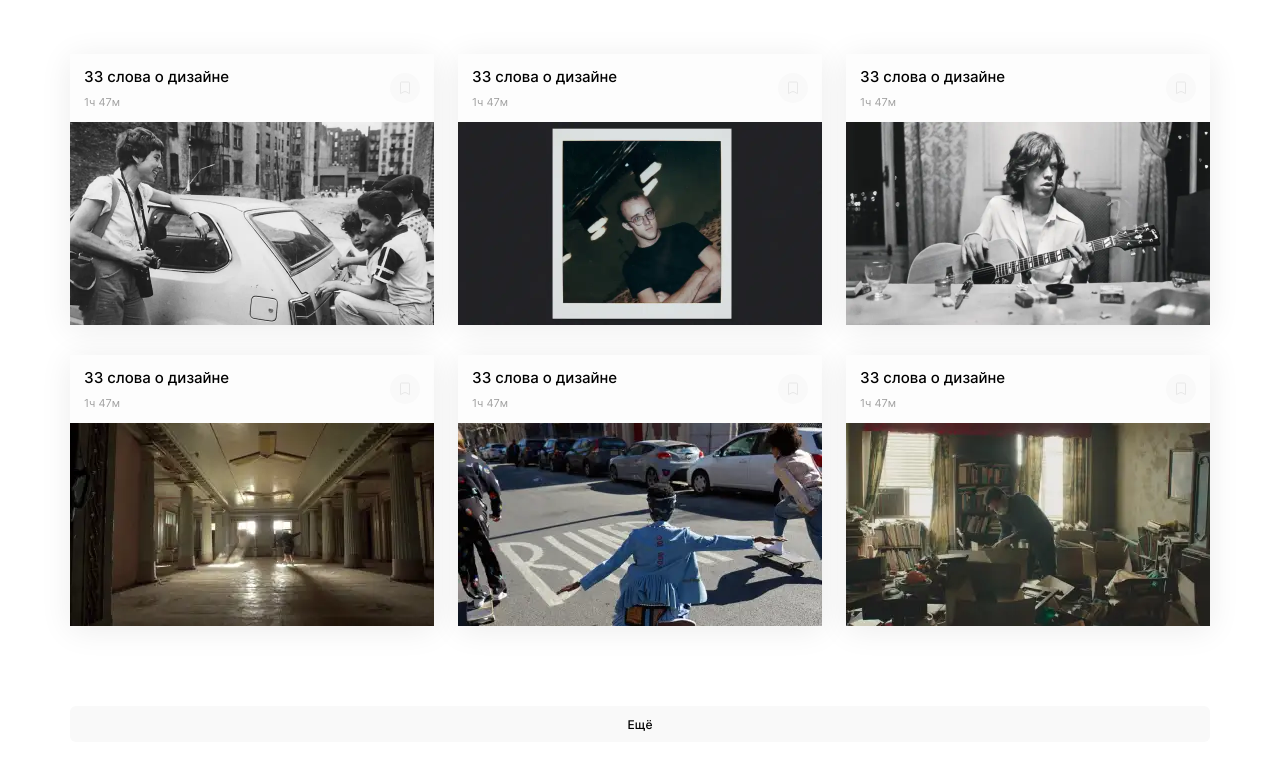
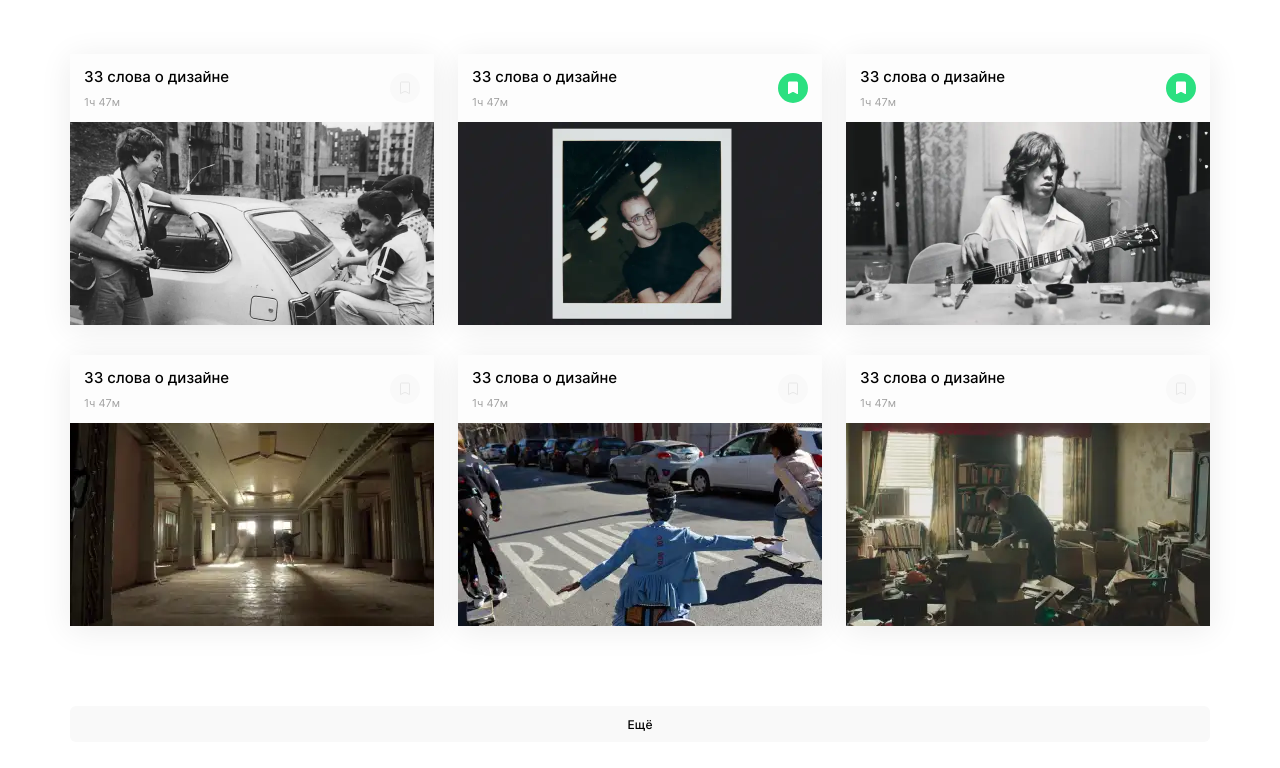
Before and after one commit to JekaEvgeniy/movies-explorer-frontend, a React (Create React App) app: page /movies in a window 1280 px wide. Shown: the top 768 px of the page. Built offline with nearby package versions, Linux system fonts and the light colour scheme.

Commit message:
isLiked movie

```diff
--- a/src/components/MoviesCard/MoviesCard.js
+++ b/src/components/MoviesCard/MoviesCard.js
@@ -1,6 +1,15 @@
 import React from "react";
 
 function MoviesCard(props) {
+  const isLiked = props.card.isLiked;
+  let button;
+
+  if (isLiked) {
+    button = <button className="movie__button-save movie__button-save_active" type="button" name="button" aria-label="Удилть из избранного"></button>;
+  } else {
+    button = <button className="movie__button-save" type="button" name="button" aria-label="Добавить в избранное"></button>;
+  }
+
   return (
     <li className="movies-items__item" key={props.movieId}>
       <article className="movie">
@@ -10,7 +19,7 @@ function MoviesCard(props) {
             <p className="movie__duration">1ч 47м</p>
           </div>
           <div className="movie__actions">
-            <button className="movie__button-save" type="button" name="button" aria-label="Добавить в избранное"></button>
+            {button}
           </div>
         </div>
         <figure className="movie__figure">
--- a/src/utils/arrMovies.js
+++ b/src/utils/arrMovies.js
@@ -10,30 +10,36 @@ export const arrMovies = [
     image: image1,
     owner: 123,
     movieId: 1,
+    isLiked: false,
   },
   {
     image: image2,
     owner: 456,
     movieId: 2,
+    isLiked: true,
   },
   {
     image: image3,
     owner: 456,
     movieId: 3,
+    isLiked: true,
   },
   {
     image: image4,
     owner: 456,
     movieId: 4,
+    isLiked: false,
   },
   {
     image: image5,
     owner: 456,
     movieId: 5,
+    isLiked: false,
   },
   {
     image: image6,
     owner: 123,
     movieId: 6,
+    isLiked: false,
   },
 ]
```
